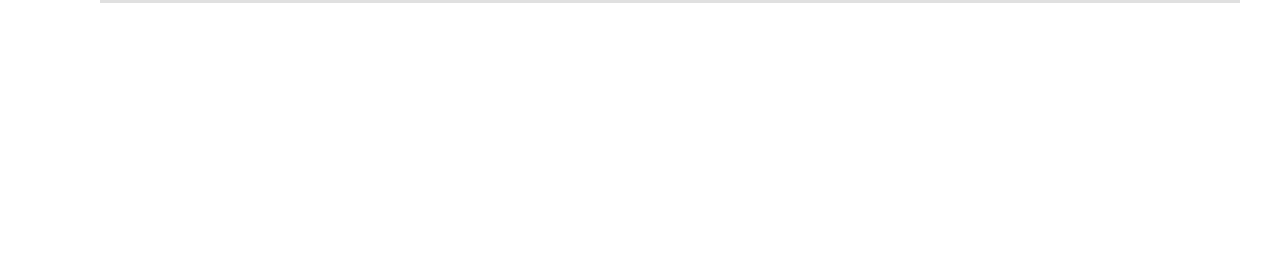
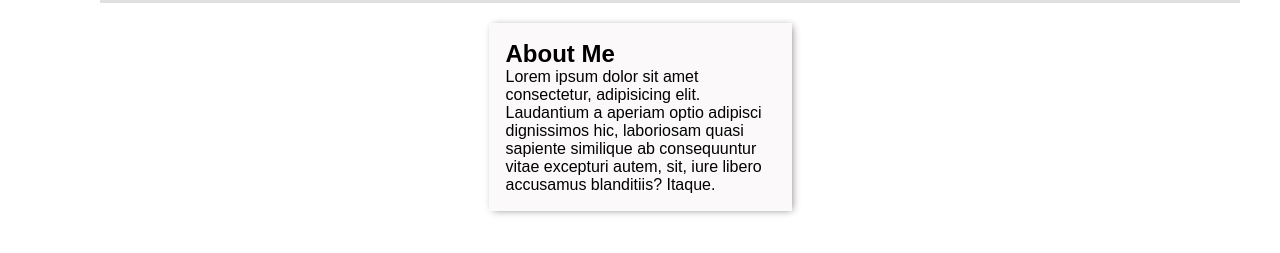
Before and after one commit to Jahid0734/simple-button-box, a plain HTML site: page index.html in a window 1280 px wide. Shown: the part 63-316 px from the top of the page. Drawn offline with Linux system fonts and the light colour scheme.

Commit message:
final update

```diff
--- a/index.html
+++ b/index.html
@@ -14,6 +14,11 @@
         <div class="box4"><a href="#">Click Me</a></div>
         <div class="box5"><a href="#">Click Me</a></div>
     </div>
-
+    <div class="container">
+        <div class="title">
+            <h2>About Me</h2>
+            <p>Lorem ipsum dolor sit amet consectetur, adipisicing elit. Laudantium a aperiam optio adipisci dignissimos hic, laboriosam quasi sapiente similique ab consequuntur vitae excepturi autem, sit, iure libero accusamus blanditiis? Itaque.</p>
+        </div>
+    </div>
 </body>
 </html>
--- a/style.css
+++ b/style.css
@@ -2,6 +2,9 @@
     margin: 0;
     padding: 0;
     box-sizing: border-box;
+}
+body{
+    font-family: Arial, Helvetica, sans-serif;
 }
 .box-area{
     background: #0000001f;
@@ -69,5 +72,27 @@ a{
     text-decoration: none;
     color: white;
     font-size: 30px;
-    font-family: Arial, Helvetica, sans-serif;
+
 }
+.container{
+    margin-top: 20px;
+}
+.title{
+    margin: auto;
+    width: 303px;
+    padding: 17px;
+    background: #faf8f8d4;
+    box-shadow: 2px 1px 8px -2px grey;
+    transition: all 0.5s;
+
+}
+.title:hover{
+    color: white;
+    background: darkslategray;
+    transition: all 0.5s;
+    -moz-transform: translate(0px, -7px);
+    -webkit-transform: translate(0px, -7px);
+    -o-transform: translate(0px, -7px);
+    -ms-transform: translate(0px, -7px);
+    transform: translate(0px, -7px);
+}
```
